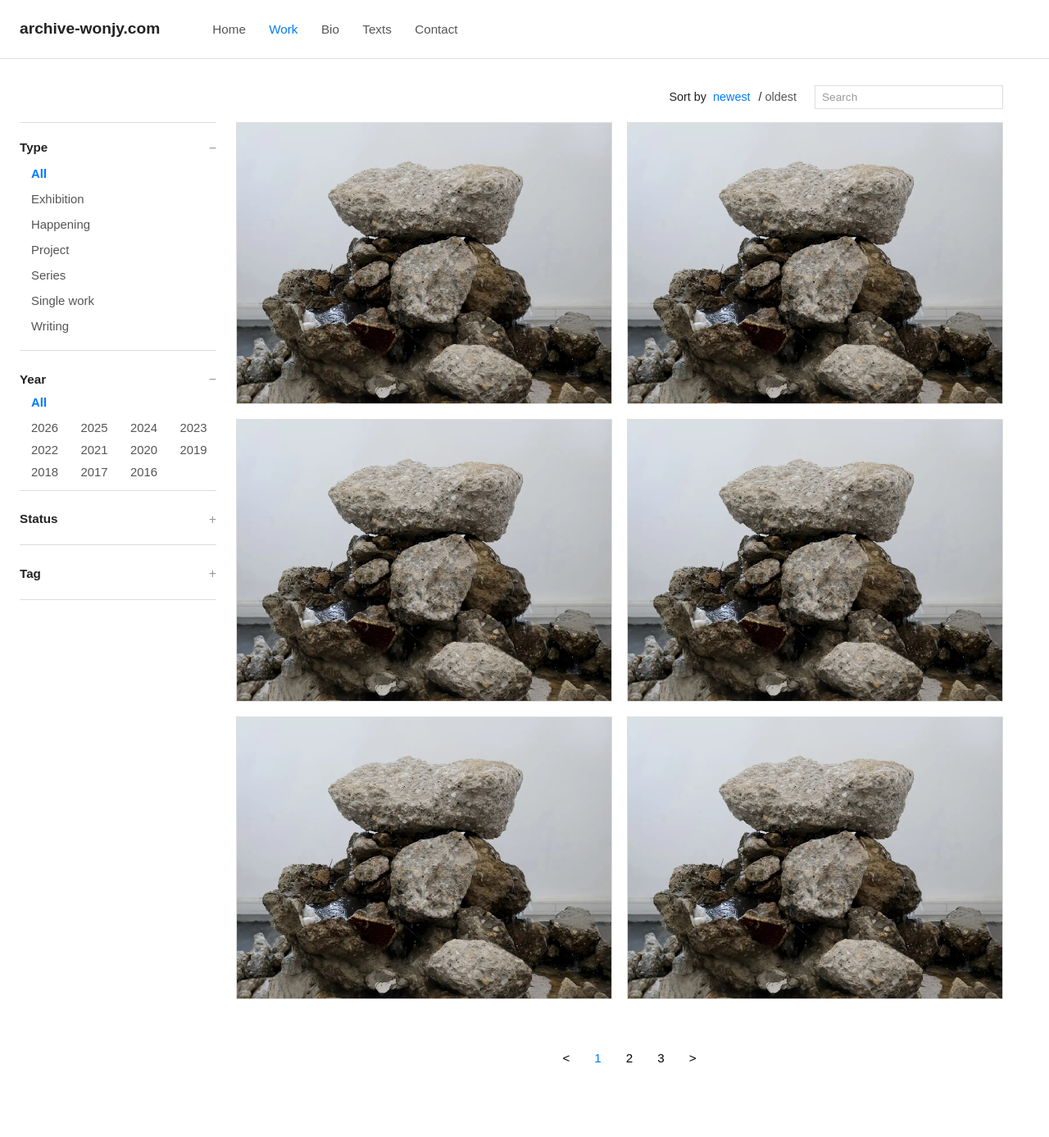
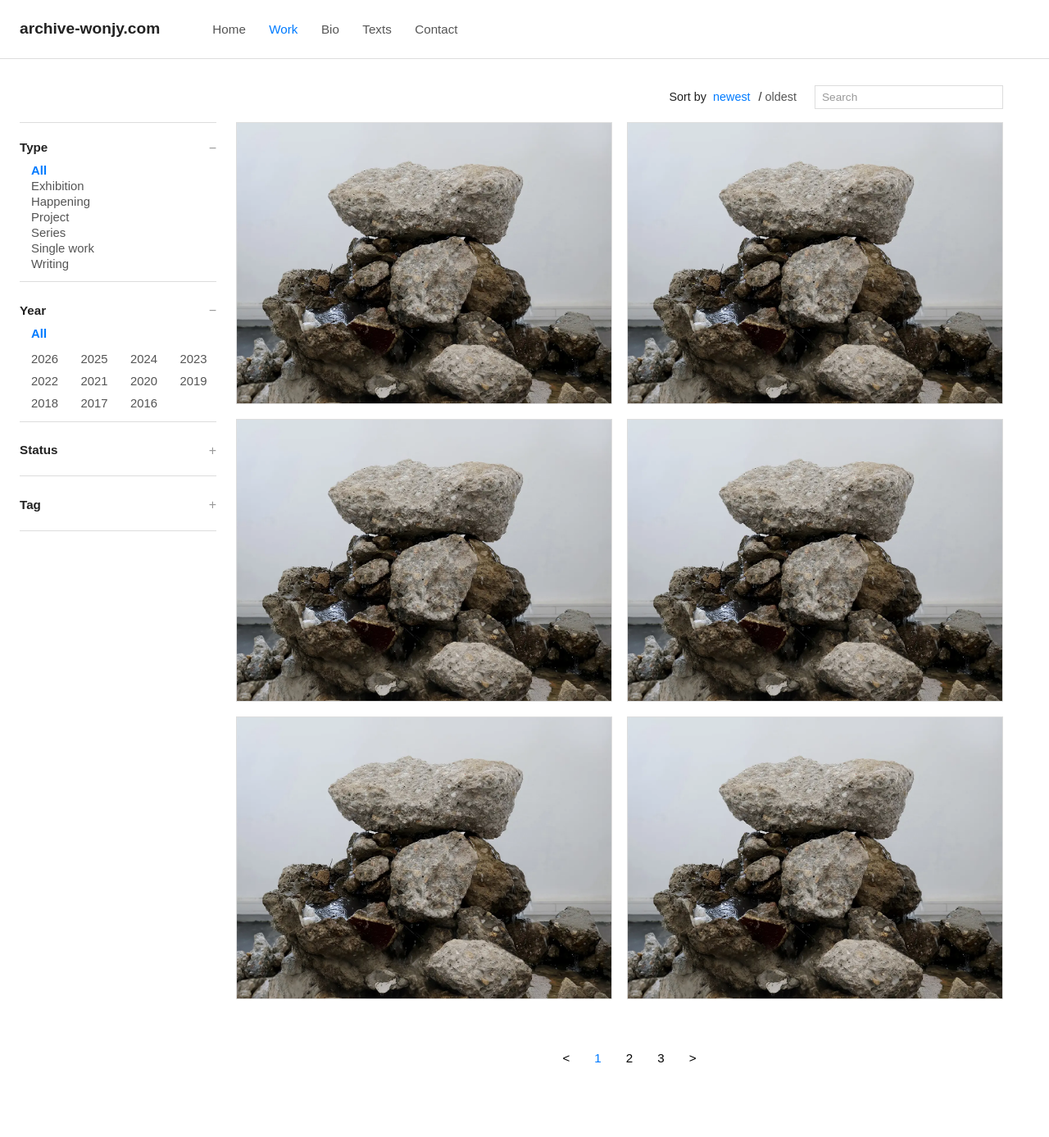
Before and after one commit to Won-Jy/archive-wonjy, a Jekyll site: the page built from work.html, in a window 1280 px wide. Shown: the whole page at 82% size. Built offline with Jekyll 4.4.1, drawn with Linux system fonts in a browser that asks for light colours.

Commit message:
Update work.html

```diff
--- a/work.html
+++ b/work.html
@@ -96,7 +96,7 @@
 
 /* 본문 */
 .filter-body {
-margin: 6px 0 8px;
+margin: 6px 0 0px;
 }
 
 /* ✅ 기본: 세로 리스트 (Type/Status/Tag) */
@@ -114,7 +114,8 @@
 .sidebar .filter-body .chip {
   font-size: 0.93em;     /* 폰트 크기 */
   line-height: 1.0;      /* 줄 간격 */
-  margin-bottom: 4px;    /* 항목 간 간격 */
+  margin-bottom: 0px;    /* 항목 간 간격 */
+  padding: 2px 0;
   color: #555;           /* 기본 글자색 (짙은 회색) */
 }
 
```
